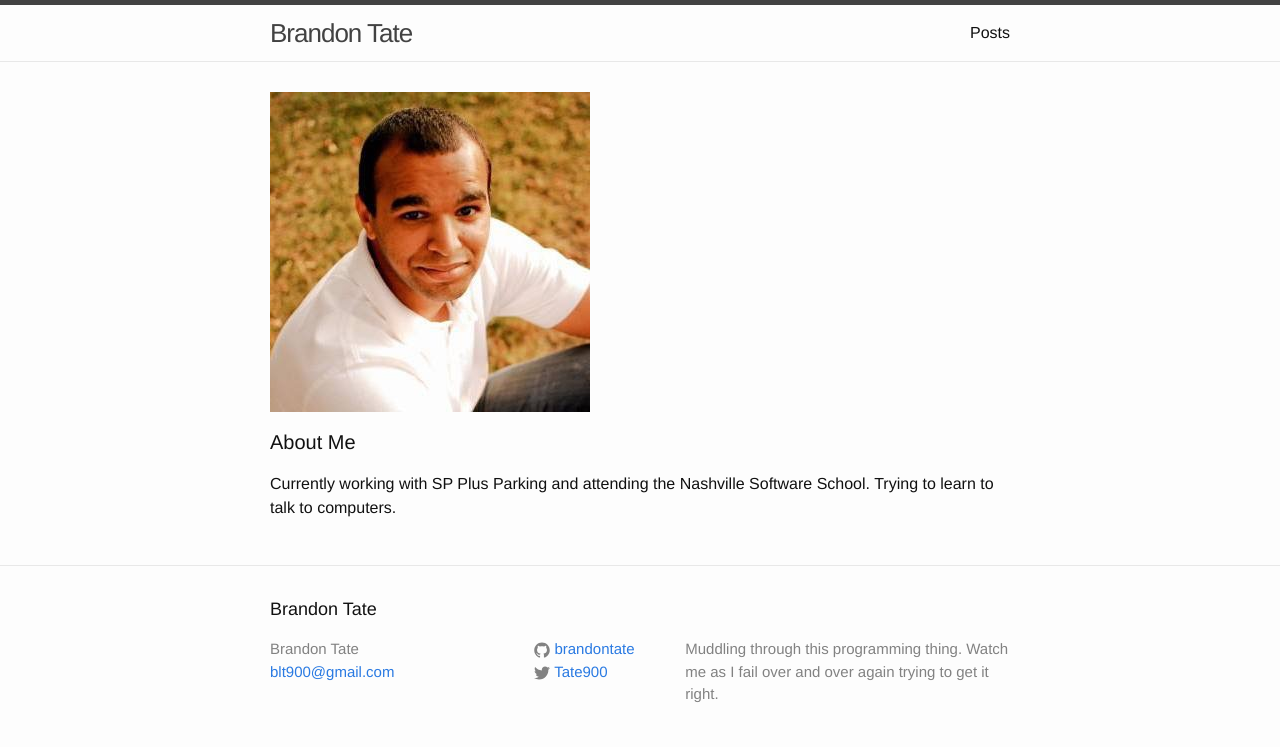
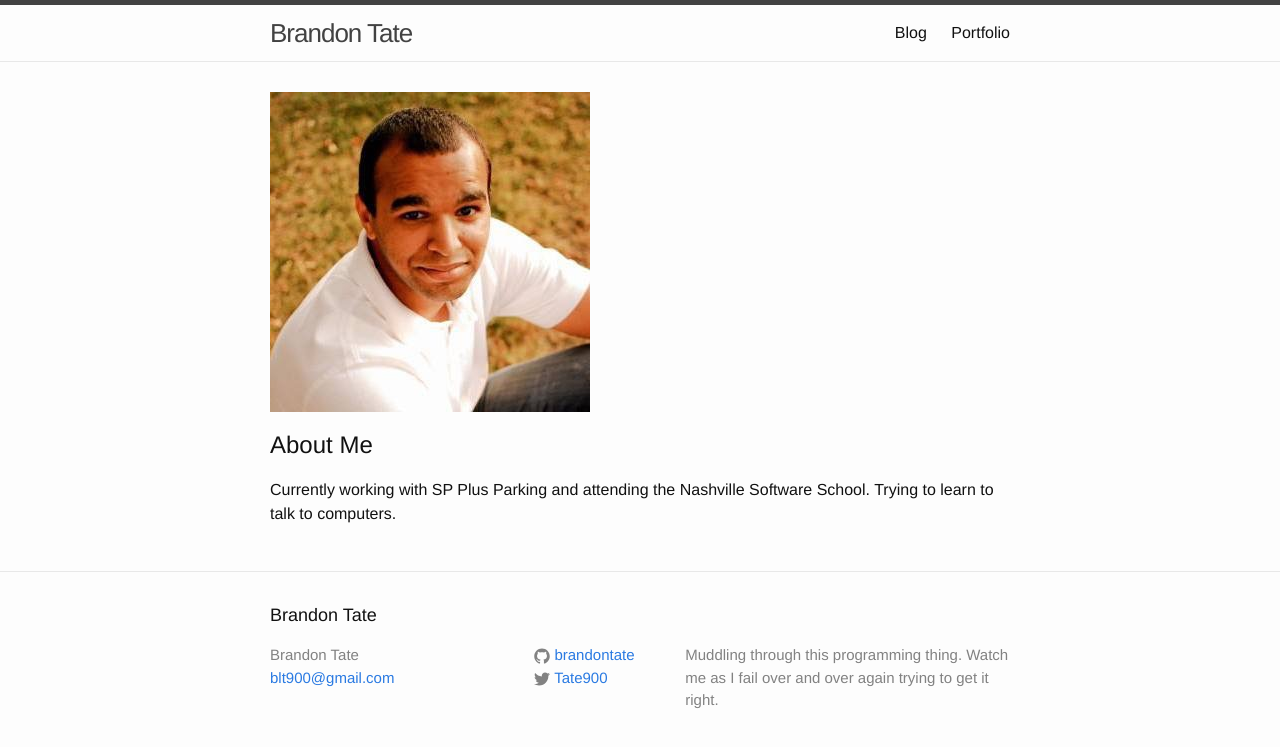
Before and after one commit to brandontate/brandontate.github.io, a Jekyll site: the page built from index.md, in a window 1280 px wide. Shown: the top 747 px of the page. Built offline with Jekyll 4.4.1, drawn with Linux system fonts in a browser that asks for light colours.

Commit message:
Added the first post draft and the portfolio page

```diff
--- a/posts/posts.md
+++ b/blog/blog.md
@@ -1,7 +1,7 @@
 ---
 layout: page
-title: Posts
-permalink: /posts/
+title: Blog
+permalink: /blog/
 ---
 
 <div class="post">
--- a/index.md
+++ b/index.md
@@ -5,7 +5,7 @@
 
 <img src="images/profile-photo.jpg"/>
 
-<h1 class="page-heading">About Me</h1>
+## About Me
 
 Currently working with SP Plus Parking and attending the Nashville Software School.
 Trying to learn to talk to computers.
```
Also changed, not shown: index.html (deleted, +0 -9 lines), portfolio/portfolio.md (added, +7 -0 lines), 2 other files.
